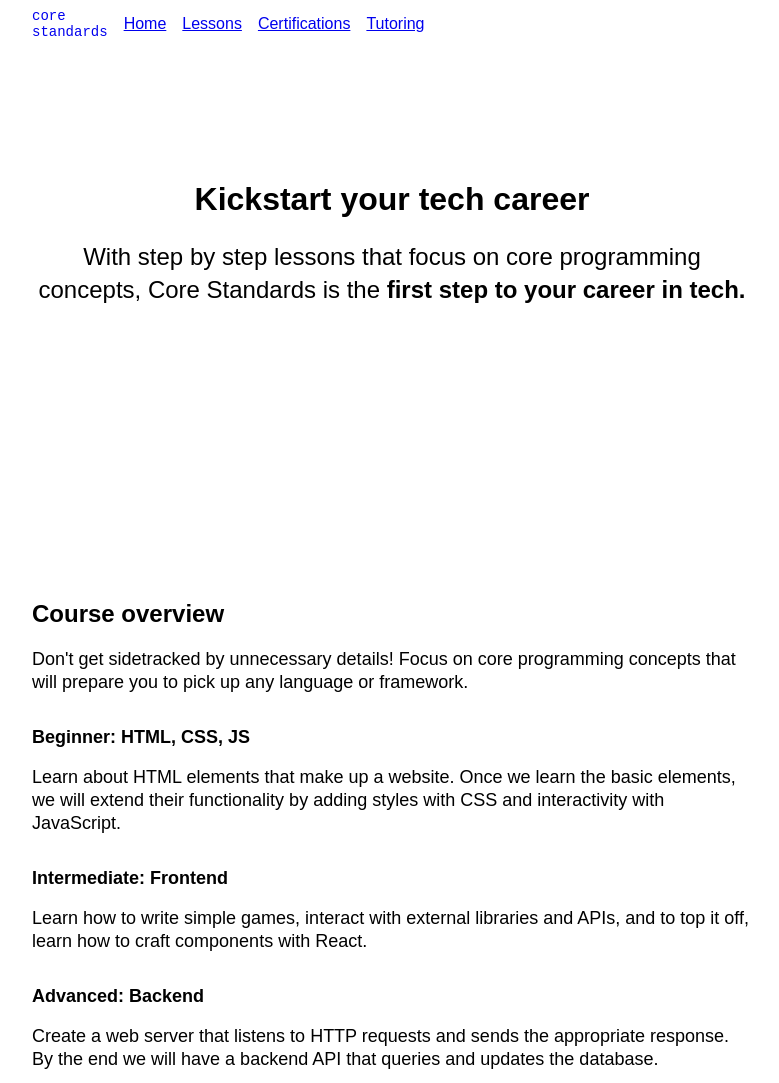
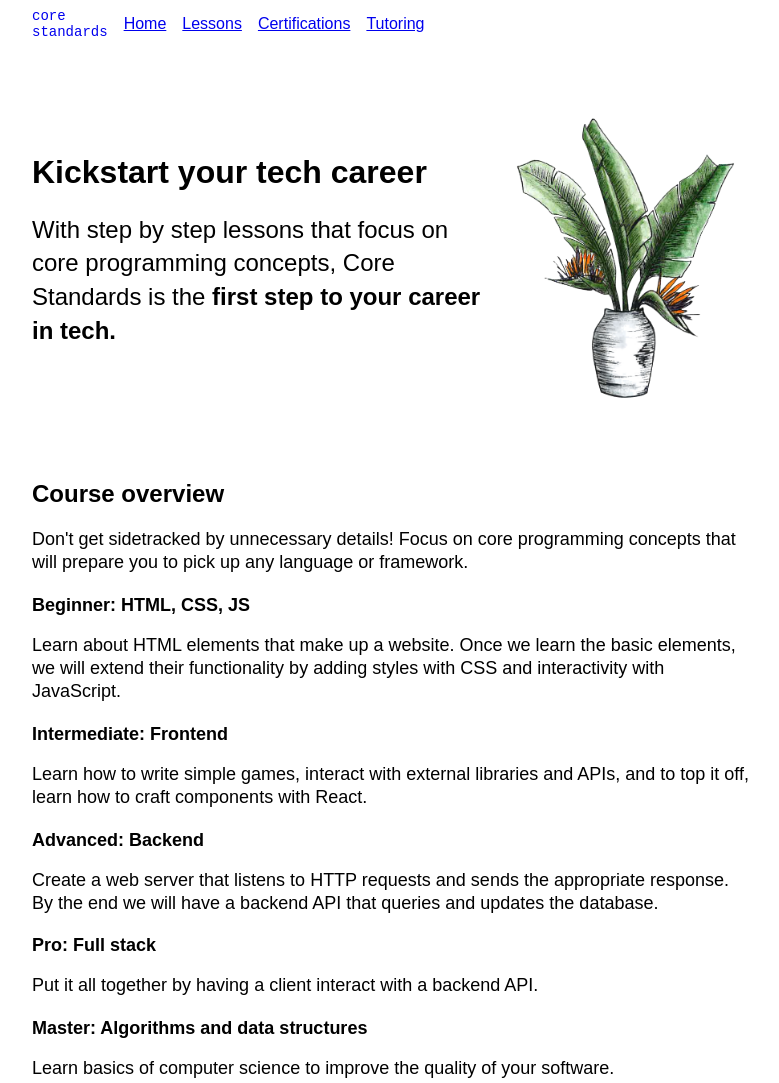
Before and after one commit to andyrewlee/corestandards, a Gatsby site: page / in a window 1280 px wide. Shown: the top 1083 px of the page, without its empty margins (248-1027 px from the left). Built offline with nearby package versions, Linux system fonts and the light colour scheme; Gatsby itself is replaced by a stand-in of ours.

Commit message:
Add image on landing

```diff
--- a/src/components/MainSlide.js
+++ b/src/components/MainSlide.js
@@ -1,9 +1,9 @@
 import styled from 'styled-components';
 
 const MainSlide = styled.div`
-  padding-top: 120px;
+  display: flex;
+  align-items: center;
   height: 400px;
-  text-align: center;
 
   p {
     line-height: 1.4;
--- a/src/pages/index.js
+++ b/src/pages/index.js
@@ -4,19 +4,43 @@ import PageTemplate from '../templates/PageTemplate';
 
 import MainSlide from '../components/MainSlide';
 import BodySlide from '../components/BodySlide';
+import BirdOfParadiseImage from '../images/bird-of-paradise.png';
 
 const CourseSlide = styled.div`
-  margin: 2rem 0;
+  margin: 20px 0;
+`;
+
+const StyledImage = styled.img`
+  max-width: 240px;
+
+  @media (max-width: 768px) {
+    max-width: 180px;
+  }
+`;
+
+const ImageContent = styled.div`
+  margin-top: 40px;
+  margin-left: 20px;
+  width: 100%;
+`;
+
+const AttributionText = styled.span`
+  font-size: 8px;
 `;
 
 const Home = () => (
   <PageTemplate>
     <MainSlide>
-      <h1>Kickstart your tech career</h1>
-      <p>
-        With step by step lessons that focus on core programming concepts,
-        Core Standards is the <strong>first step to your career in tech.</strong>
-      </p>
+      <div>
+        <h1>Kickstart your tech career</h1>
+        <p>
+          With step by step lessons that focus on core programming concepts,
+          Core Standards is the <strong>first step to your career in tech.</strong>
+        </p>
+      </div>
+      <ImageContent>
+        <StyledImage src={BirdOfParadiseImage} alt="Logo" />
+      </ImageContent>
     </MainSlide>
     <BodySlide>
       <h2>Course overview</h2>
@@ -65,6 +89,8 @@ const Home = () => (
         </p>
       </CourseSlide>
     </BodySlide>
+
+    <AttributionText>Images from Indoor plant care guide, by Geneva Vanderzeil licensed under CC BY 2.0</AttributionText>
   </PageTemplate>
 );
 
```
Also changed, not shown: src/images/bird-of-paradise.png (added).
